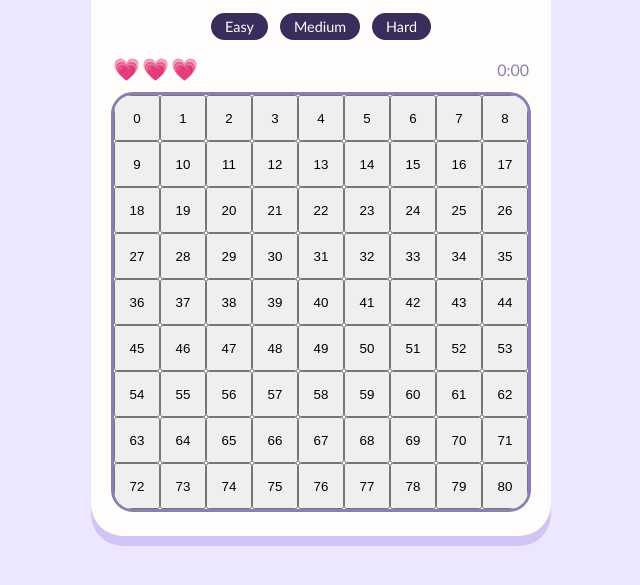
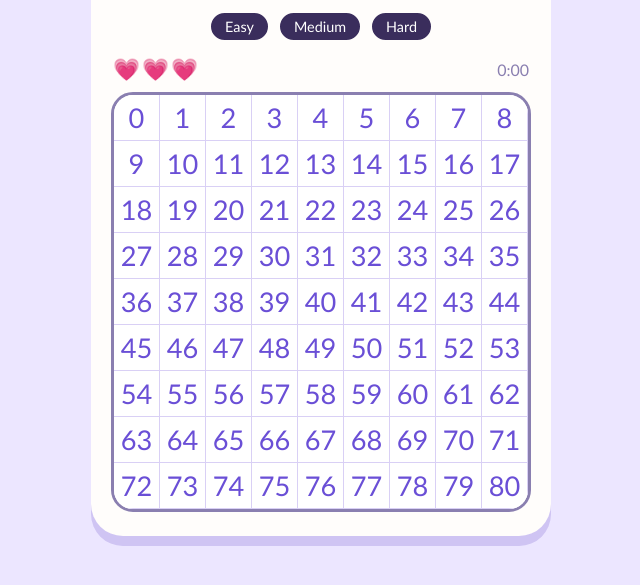
Before and after one commit to edgecaseSwitch/tiny-sudoku, a plain HTML site: page index.html in a window 1280 px wide. Shown: the part 109-694 px from the top of the page, without its empty margins (319-959 px from the left). Drawn offline with Linux system fonts and the light colour scheme.

Commit message:
grid styled

```diff
--- a/style.css
+++ b/style.css
@@ -78,3 +78,20 @@ h1 {margin: 0; font-size: 2rem; font-weight: 600;}
     overflow: hidden;
     background: #fff;
 }
+
+.cell {
+    font: inherit;
+    font-size: clamp(1.15rem, 5.4vw, 1.7rem);
+    font-weight: 500;
+    border: 0;
+    border-right: 1px solid var(--line);
+    border-bottom: 1px solid var(--line);
+    background: #fff;
+    color: var(--entered);
+    padding: 0;
+    cursor: pointer;
+    display: flex;
+    align-items: center;
+    justify-content: center;
+    min-width: 0;
+}
```
